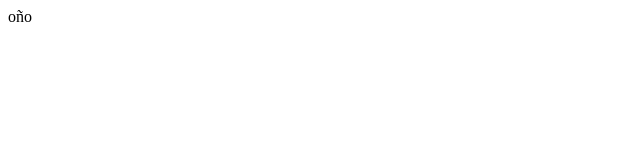
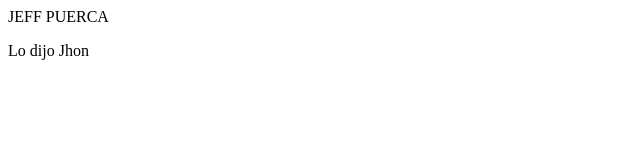
Before and after one commit to Luis-Fernando-MP/temporal-git, a plain HTML site: page index.html in a window 1280 px wide. Shown: the whole page, without its empty margins (0-640 px from the left). Drawn offline with Linux system fonts and the light colour scheme.

Commit message:
borrando el header

```diff
--- a/index.html
+++ b/index.html
@@ -1,3 +1,4 @@
-<div class="div">
-    oño
-</div>
+
+
+JEFF PUERCA
+<p>Lo dijo Jhon</p>
```
